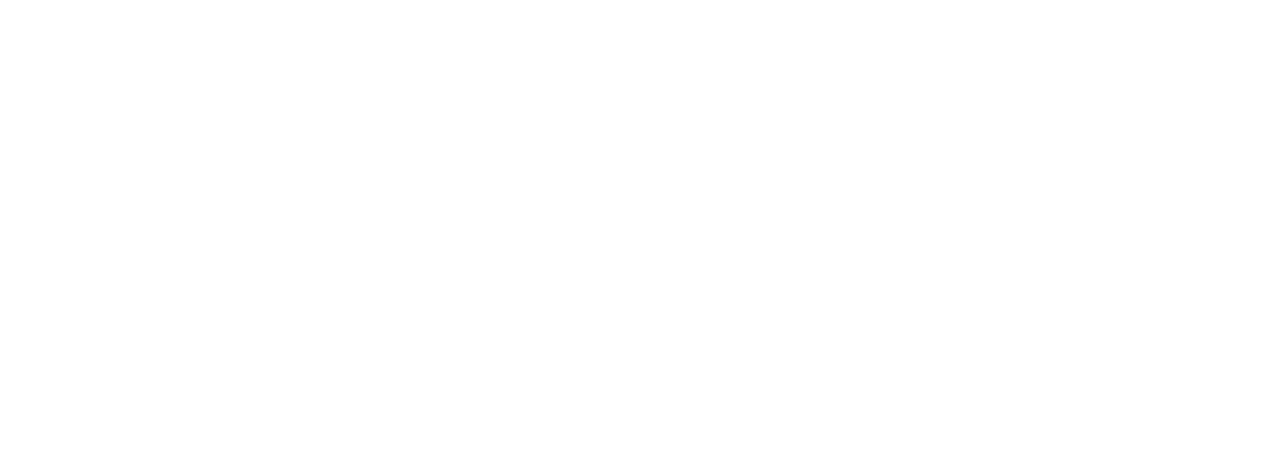
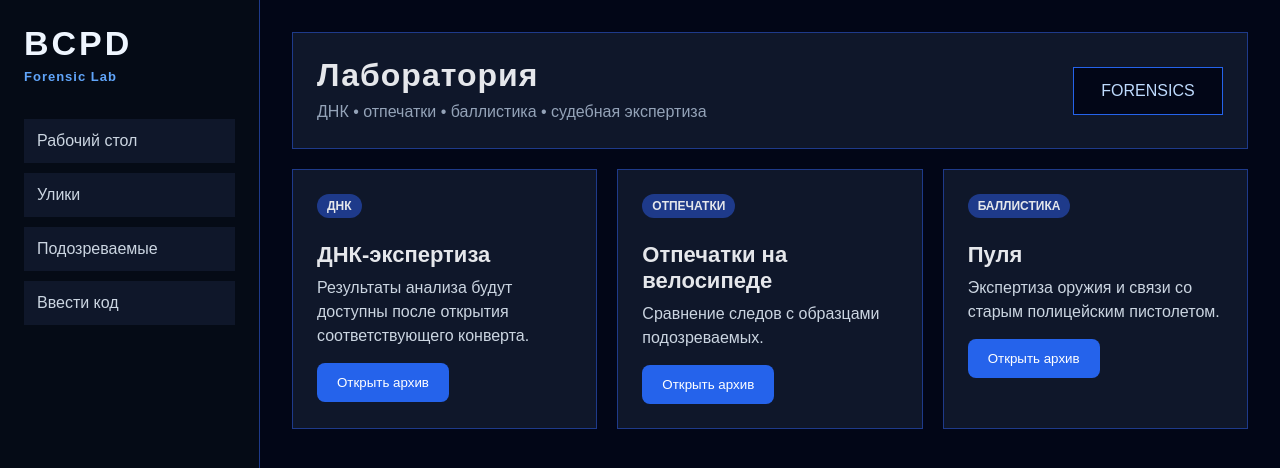
Before and after one commit to rutakarlovna/bridge-creek-investigation, a plain HTML site: page pages/lab.html in a window 1280 px wide. Shown: the top 468 px of the page. Drawn offline with Linux system fonts and the light colour scheme.

Commit message:
добавила лабораторию

```diff
--- a/assets/css/style.css
+++ b/assets/css/style.css
@@ -755,3 +755,19 @@
 .suspect-meter .bar {
   margin-top: 10px;
 }
+.lab-grid {
+  display: grid;
+  grid-template-columns: repeat(auto-fit, minmax(260px, 1fr));
+  gap: 20px;
+}
+
+.lab-card {
+  background: #0f172a;
+  border: 1px solid #1e3a8a;
+  padding: 24px;
+  min-height: 240px;
+}
+
+.lab-card h2 {
+  margin-top: 12px;
+}
--- a/pages/lab.html
+++ b/pages/lab.html
@@ -0,0 +1,68 @@
+<!DOCTYPE html>
+<html lang="ru">
+<head>
+  <meta charset="UTF-8">
+  <meta name="viewport" content="width=device-width, initial-scale=1.0">
+  <title>Лаборатория</title>
+  <link rel="stylesheet" href="../assets/css/style.css">
+</head>
+
+<body class="os-body">
+
+<div class="os-layout">
+
+  <aside class="sidebar">
+    <div class="sidebar-logo">
+      BCPD
+      <span>Forensic Lab</span>
+    </div>
+
+    <nav class="sidebar-menu">
+      <a href="desktop.html">Рабочий стол</a>
+      <a href="../evidence.html">Улики</a>
+      <a href="../suspects.html">Подозреваемые</a>
+      <a href="access.html">Ввести код</a>
+    </nav>
+  </aside>
+
+  <main class="workspace">
+
+    <div class="topbar">
+      <div>
+        <h1>Лаборатория</h1>
+        <p>ДНК • отпечатки • баллистика • судебная экспертиза</p>
+      </div>
+      <div class="progress-box">FORENSICS</div>
+    </div>
+
+    <section class="lab-grid">
+
+      <div class="lab-card">
+        <span class="tag blue">ДНК</span>
+        <h2>ДНК-экспертиза</h2>
+        <p>Результаты анализа будут доступны после открытия соответствующего конверта.</p>
+        <button onclick="location.href='../evidence.html'">Открыть архив</button>
+      </div>
+
+      <div class="lab-card">
+        <span class="tag blue">ОТПЕЧАТКИ</span>
+        <h2>Отпечатки на велосипеде</h2>
+        <p>Сравнение следов с образцами подозреваемых.</p>
+        <button onclick="location.href='../evidence.html'">Открыть архив</button>
+      </div>
+
+      <div class="lab-card">
+        <span class="tag blue">БАЛЛИСТИКА</span>
+        <h2>Пуля</h2>
+        <p>Экспертиза оружия и связи со старым полицейским пистолетом.</p>
+        <button onclick="location.href='../evidence.html'">Открыть архив</button>
+      </div>
+
+    </section>
+
+  </main>
+
+</div>
+
+</body>
+</html>
```
